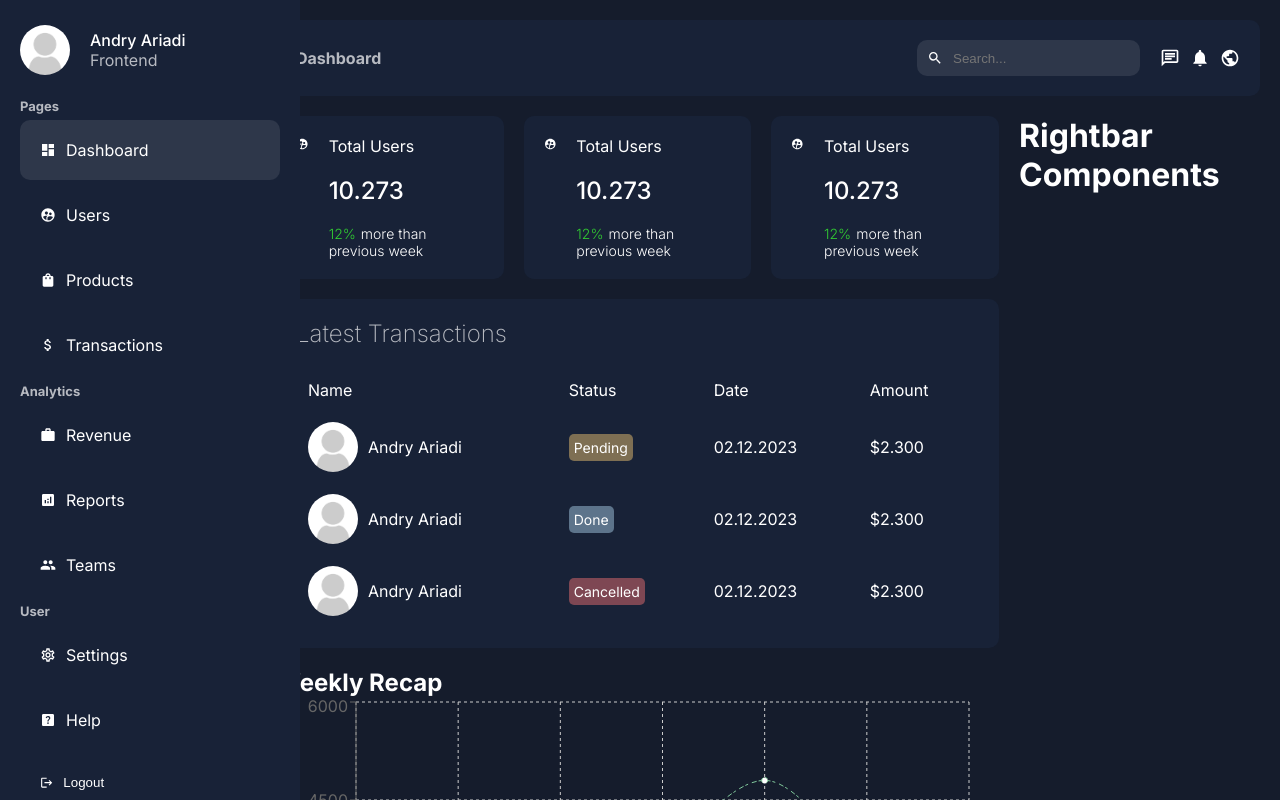
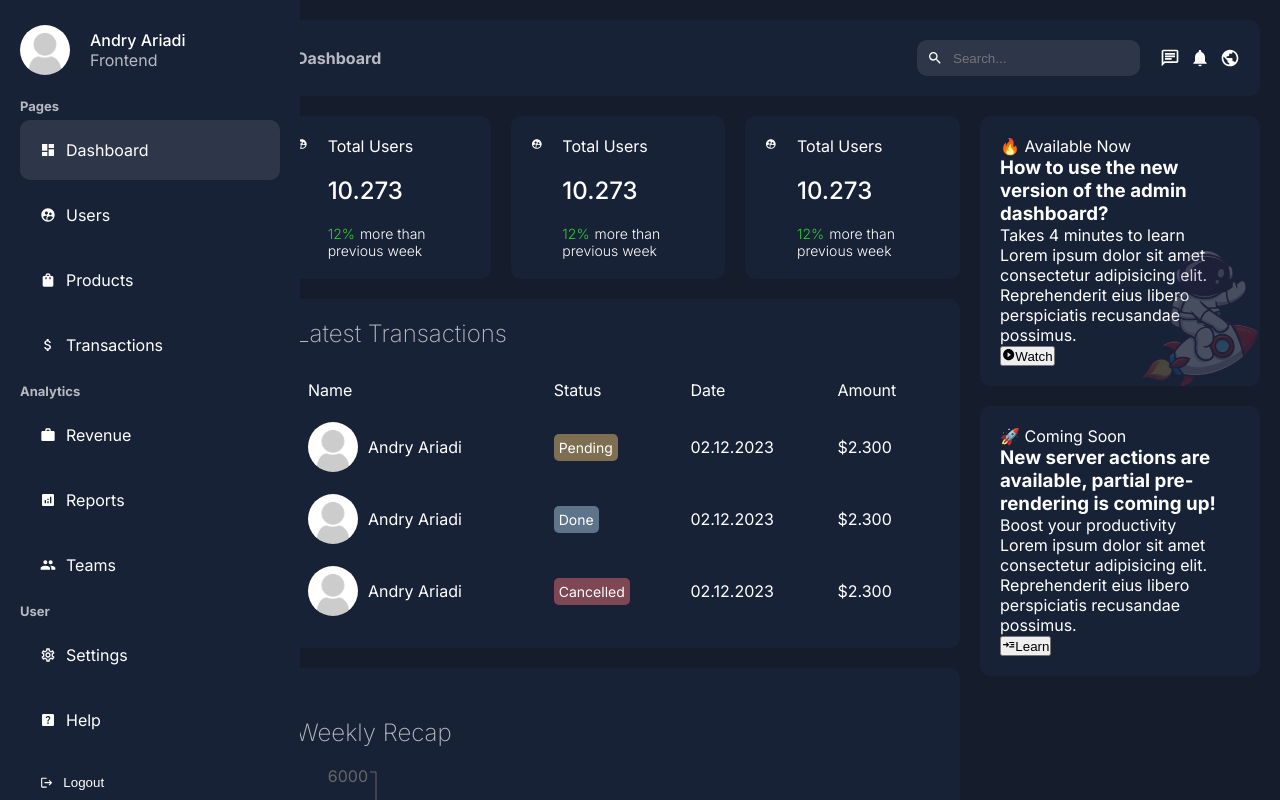
Before and after one commit to andryariadi/CMS-Dashboard-, a Next.js app in the folder cms-dashboard/: page /dashboard in a window 1280 px wide. Built offline with nearby package versions, Linux system fonts and the light colour scheme.

Commit message:
styling rightbar

```diff
--- a/cms-dashboard/src/app/dashboard/dashboard.module.css
+++ b/cms-dashboard/src/app/dashboard/dashboard.module.css
@@ -1,5 +1,5 @@
 .container {
-  position: relative;
+  /* position: relative; */
   display: flex;
 }
 
@@ -86,11 +86,15 @@
   flex-direction: column;
   gap: 20px;
 }
+
 .card {
   display: flex;
   justify-content: space-between;
   gap: 20px;
 }
+
 .rightbar {
   flex: 1;
+  position: sticky;
+  top: 0;
 }
--- a/cms-dashboard/src/components/dashboard/chart/chart.jsx
+++ b/cms-dashboard/src/components/dashboard/chart/chart.jsx
@@ -1,6 +1,6 @@
 "use client";
 import styles from "./chart.module.css";
-import { LineChart, Line, XAxis, YAxis, CartesianGrid, Tooltip, Legend, ResponsiveContainer } from "recharts";
+import { LineChart, Line, XAxis, YAxis, Tooltip, Legend, ResponsiveContainer } from "recharts";
 
 const data = [
   {
@@ -45,7 +45,7 @@ export default function Chart() {
     <>
       <div className={styles.mainContainer}>
         <div className={styles.container}>
-          <h2>Weekly Recap</h2>
+          <h2 className={styles.title}>Weekly Recap</h2>
           <ResponsiveContainer width="100%" height="100%">
             <LineChart
               width={500}
@@ -58,10 +58,9 @@ export default function Chart() {
                 bottom: 5,
               }}
             >
-              <CartesianGrid strokeDasharray="3 3" />
               <XAxis dataKey="name" />
               <YAxis />
-              <Tooltip />
+              <Tooltip contentStyle={{ backgroundColor: "#151c2c", border: "none" }} />
               <Legend />
               <Line type="monotone" dataKey="visit" stroke="#8884d8" strokeDasharray="5 5" />
               <Line type="monotone" dataKey="click" stroke="#82ca9d" strokeDasharray="3 4 5 2" />
--- a/cms-dashboard/src/components/dashboard/chart/chart.module.css
+++ b/cms-dashboard/src/components/dashboard/chart/chart.module.css
@@ -4,4 +4,13 @@
 
 .container {
   height: 450px;
+  background-color: var(--bgSoft);
+  padding: 50px 20px;
+  border-radius: 10px;
 }
+
+.title {
+  color: var(--textSoft);
+  font-weight: 200;
+  margin-bottom: 20px;
+}
--- a/cms-dashboard/src/components/dashboard/rightbar/rightbar.jsx
+++ b/cms-dashboard/src/components/dashboard/rightbar/rightbar.jsx
@@ -1,7 +1,40 @@
+import styles from "./rightbar.module.css";
+import Image from "next/image";
+import astronaut from "@/assets/astronaut.png";
+import { MdPlayCircleFilled, MdReadMore } from "react-icons/md";
+
 export default function Rightbar() {
   return (
     <>
-      <h1>Rightbar Components</h1>
+      <div className={styles.container}>
+        <div className={styles.item}>
+          <div className={styles.bgImage}>
+            <Image src={astronaut} alt="astro" fill className={styles.image} />
+          </div>
+          <div className={styles.texts}>
+            <span className={styles.notification}>🔥 Available Now</span>
+            <h3 className={styles.title}>How to use the new version of the admin dashboard?</h3>
+            <span className={styles.subtitle}>Takes 4 minutes to learn</span>
+            <p className={styles.description}>Lorem ipsum dolor sit amet consectetur adipisicing elit. Reprehenderit eius libero perspiciatis recusandae possimus.</p>
+            <button className={styles.button}>
+              <MdPlayCircleFilled />
+              Watch
+            </button>
+          </div>
+        </div>
+        <div className={styles.item}>
+          <div className={styles.text}>
+            <span className={styles.notification}>🚀 Coming Soon</span>
+            <h3 className={styles.title}>New server actions are available, partial pre-rendering is coming up!</h3>
+            <span className={styles.subtitle}>Boost your productivity</span>
+            <p className={styles.description}>Lorem ipsum dolor sit amet consectetur adipisicing elit. Reprehenderit eius libero perspiciatis recusandae possimus.</p>
+            <button className={styles.button}>
+              <MdReadMore />
+              Learn
+            </button>
+          </div>
+        </div>
+      </div>
     </>
   );
 }
--- a/cms-dashboard/src/components/dashboard/rightbar/rightbar.module.css
+++ b/cms-dashboard/src/components/dashboard/rightbar/rightbar.module.css
@@ -0,0 +1,30 @@
+.container {
+  display: flex;
+  flex-direction: column;
+  gap: 20px;
+  width: 280px;
+}
+
+.item {
+  position: relative;
+  display: flex;
+  flex-direction: column;
+  gap: 20px;
+  padding: 20px;
+  border-radius: 10px;
+  background-color: var(--bgSoft);
+  cursor: pointer;
+}
+
+.bgImage {
+  position: absolute;
+  bottom: 0;
+  right: 0;
+  width: 50%;
+  height: 50%;
+}
+
+.image {
+  object-fit: cover;
+  opacity: 0.2;
+}
```
Also changed, not shown: cms-dashboard/src/assets/astronaut.png (added).
